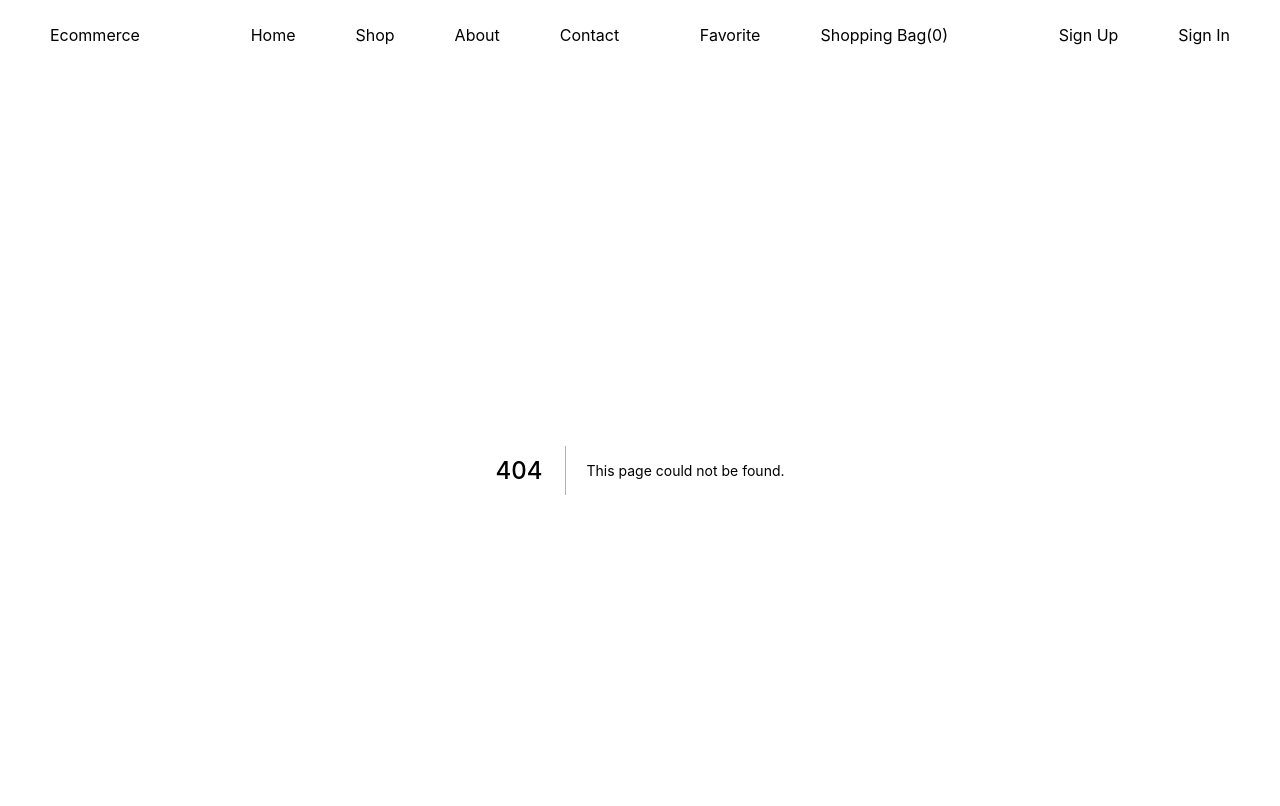
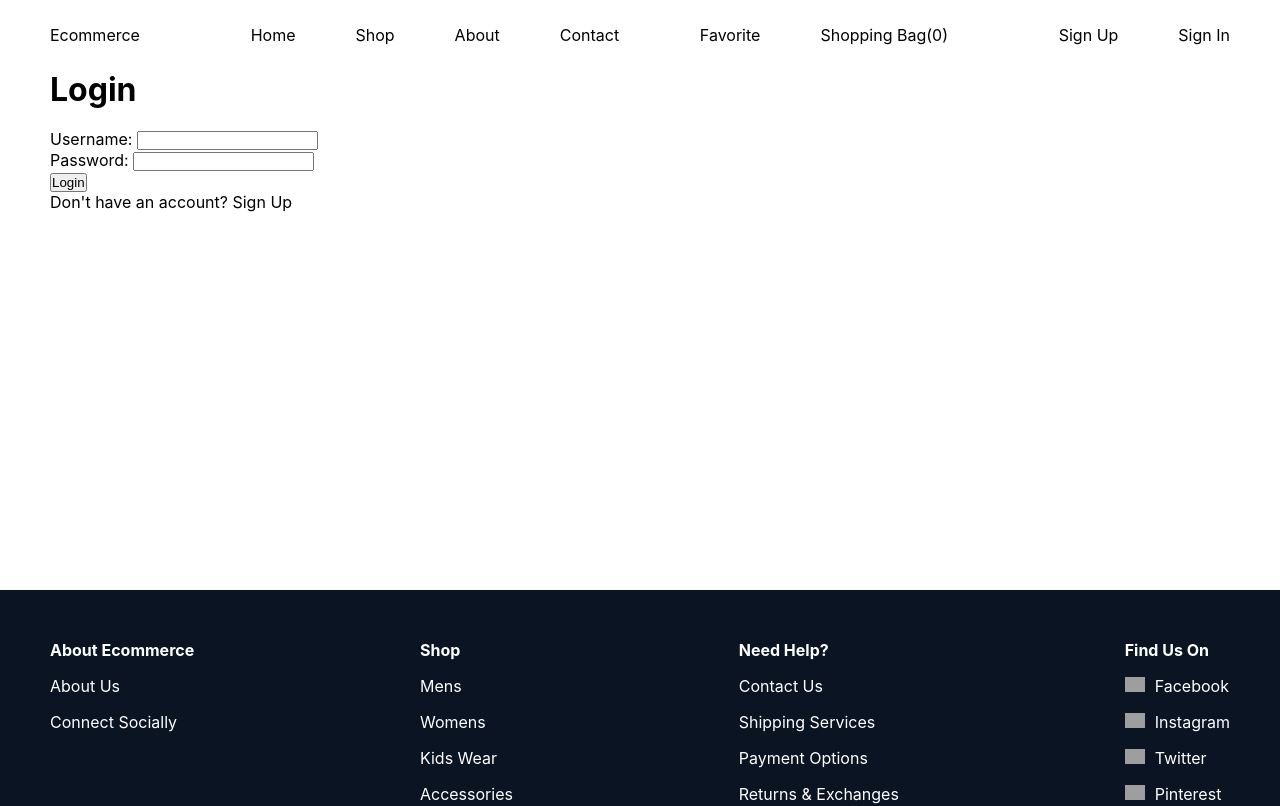
Before and after one commit to ashishthomas2202/ecommerce-frontend, a Next.js app: page /user/login in a window 1280 px wide. Before the commit this address had no page. Shown: the top 806 px of the page. Built offline with nearby package versions, Linux system fonts and the light colour scheme; grey boxes are pictures that could not be loaded.

Commit message:
created login,register,shipping page

```diff
--- /dev/null
+++ b/pages/user/login.js
@@ -0,0 +1,26 @@
+import React from 'react';
+import Link from 'next/link';
+export default function login() {
+  return (
+    <div>
+      <h1>Login</h1>
+      <br />
+      <form>
+        <label htmlFor="username">Username: </label>
+        <input id="username" type="text" />
+        <br />
+        <label htmlFor="password">Password: </label>
+        <input id="password" type="password" />
+        <br />
+        <button>Login</button>
+      </form>
+
+      <p>
+        Don't have an account?{' '}
+        <Link href="/user/register" passHref>
+          Sign Up
+        </Link>
+      </p>
+    </div>
+  );
+}
--- /dev/null
+++ b/pages/user/register.js
@@ -0,0 +1,5 @@
+import React from 'react';
+
+export default function Register() {
+  return <div>register</div>;
+}
```
Also changed, not shown: components/ui/ShoppingBag/ShoppingBagList.js (+19 -5 lines), pages/user/shipping.js (added, +9 -0 lines).
